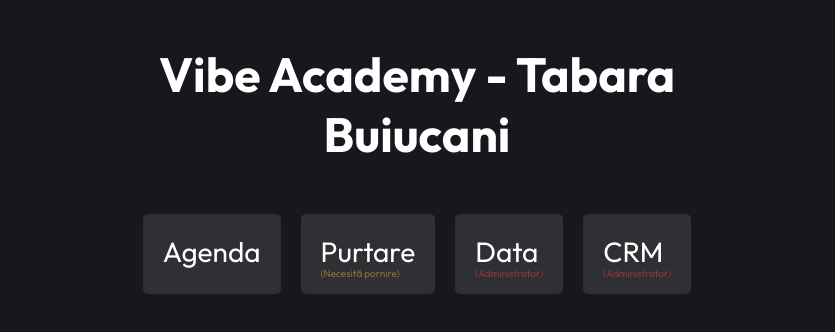
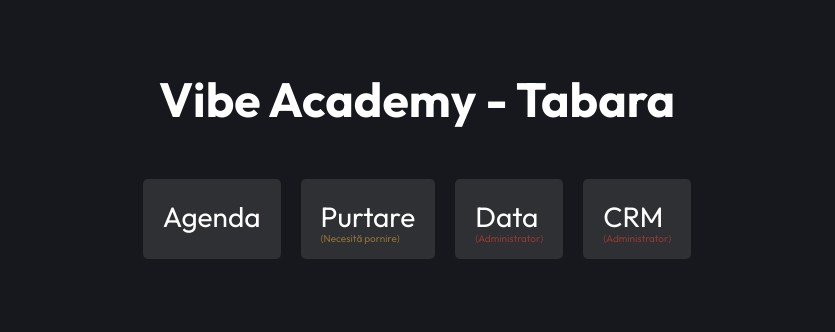
Before and after one commit to autozonemd/autozonemd.github.io, a plain HTML site: page vibebuiucani.html in a window 1280 px wide. Shown: the part 318-650 px from the top of the page, without its empty margins (223-1058 px from the left). Drawn offline with Linux system fonts and the light colour scheme.

Commit message:
Update vibebuiucani.html

```diff
--- a/vibebuiucani.html
+++ b/vibebuiucani.html
@@ -3,7 +3,7 @@
 <head>
     <meta charset="UTF-8">
     <meta name="viewport" content="width=device-width, initial-scale=1.0">
-    <title>Vibe Academy - Menu</title>
+    <title>Vibe Academy - Tabara</title>
     <link rel="preconnect" href="https://fonts.googleapis.com">
     <link rel="preconnect" href="https://fonts.gstatic.com" crossorigin>
     <link href="https://fonts.googleapis.com/css2?family=Outfit:wght@100..900&display=swap" rel="stylesheet">
@@ -222,7 +222,7 @@
     <div id="glow"></div>
     <div class="container">
         <img class="logo" src="assets/img/vibe_logo_white.png" alt="Vibe Academy Logo">
-        <h1>Vibe Academy - Tabara Buiucani</h1>
+        <h1>Vibe Academy - Tabara</h1>
         <div class="menu">
             <a href="https://agenda.vibelab.md/">Agenda</a>
             <a href="#" id="purtareBtn">Purtare<p class="alttext_yellow">(Necesită pornire)</p></a>
```
